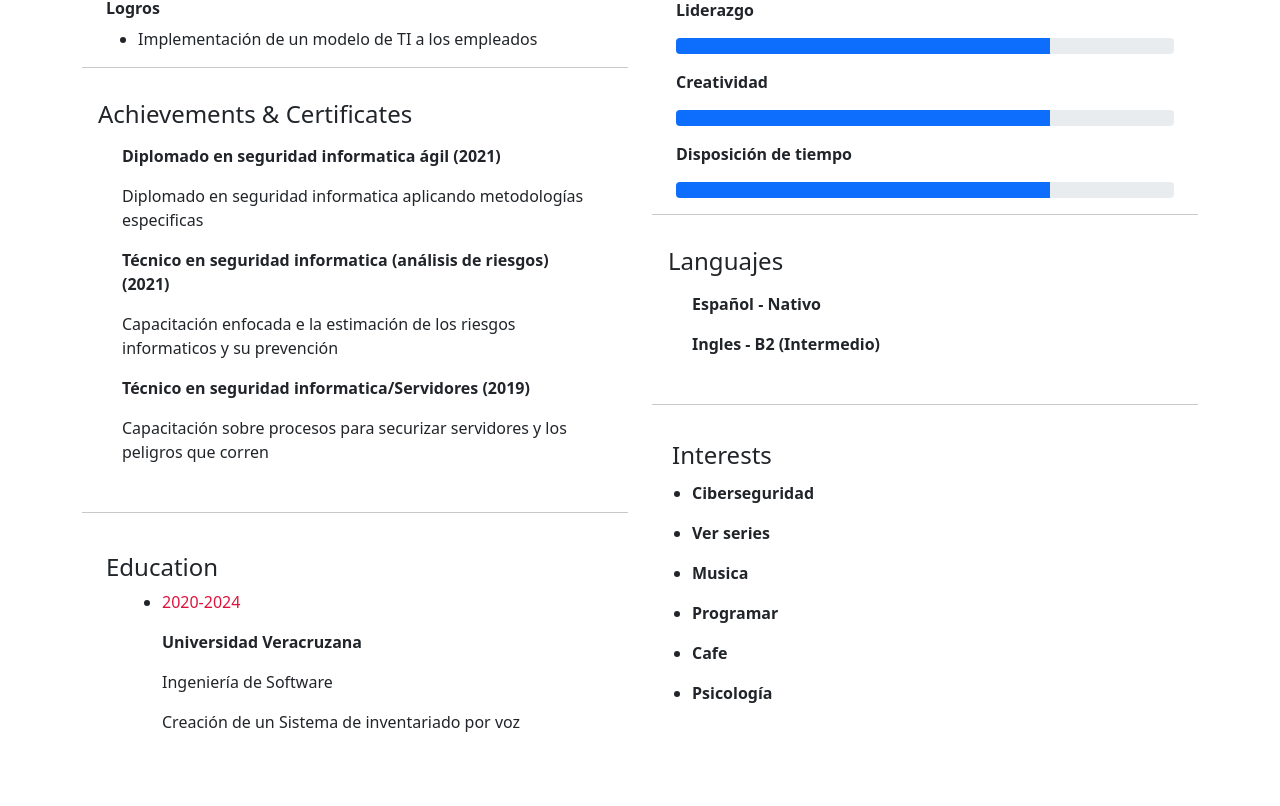
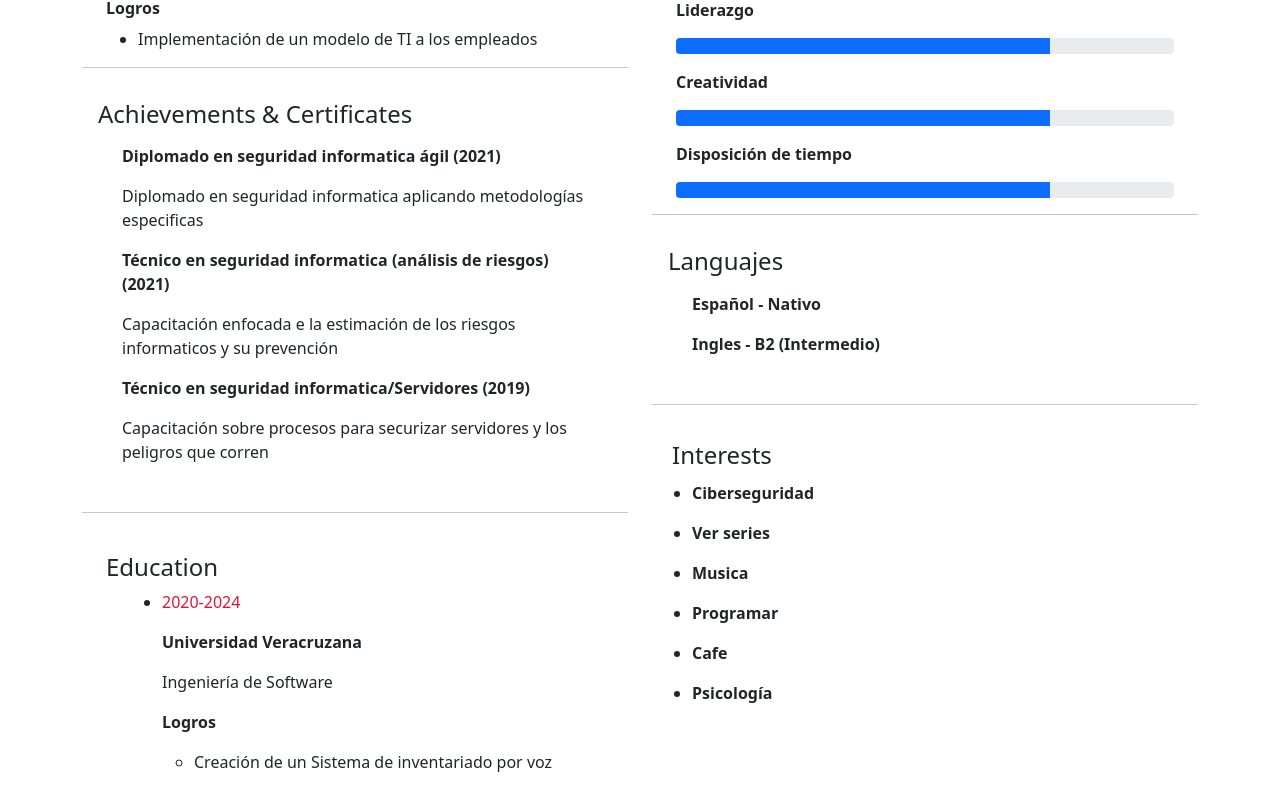
Before and after one commit to Adpsec/adpsec.github.io, an Angular app: page / in a window 1280 px wide. Shown: the part 760-1566 px from the top of the page. Before the commit the page ends 1526 px from the top, so only its background shows below. Built offline with nearby package versions, Linux system fonts and the light colour scheme.

Commit message:
Arreglo de detalles

```diff
--- a/src/app/components/education/education.component.html
+++ b/src/app/components/education/education.component.html
@@ -8,7 +8,10 @@
                 <p id="fecha">{{edu.fecha}}</p>
                 <p><b>{{edu.nombre}}</b></p>
                 <p>{{edu.carrera}}</p>
-                <p>{{edu.logro}}</p>
+                <p><b>Logros</b></p>
+                <ul>
+                  <li><p>{{edu.logro}}</p></li>
+                </ul>
             </li>
         </ul>
       </div>
```
Also changed, not shown: 1 other file (tests, documents, lock files or other folders).
